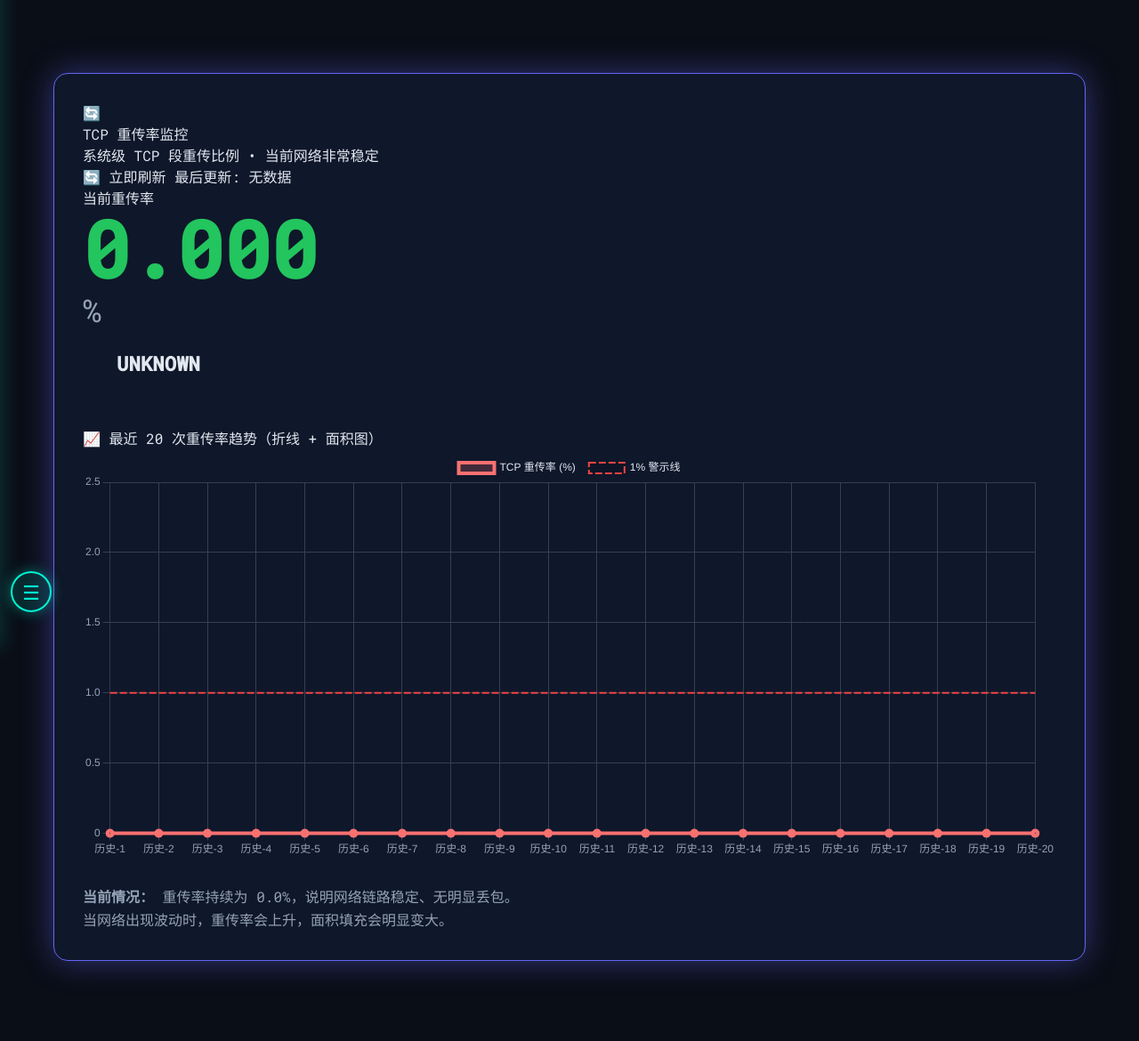
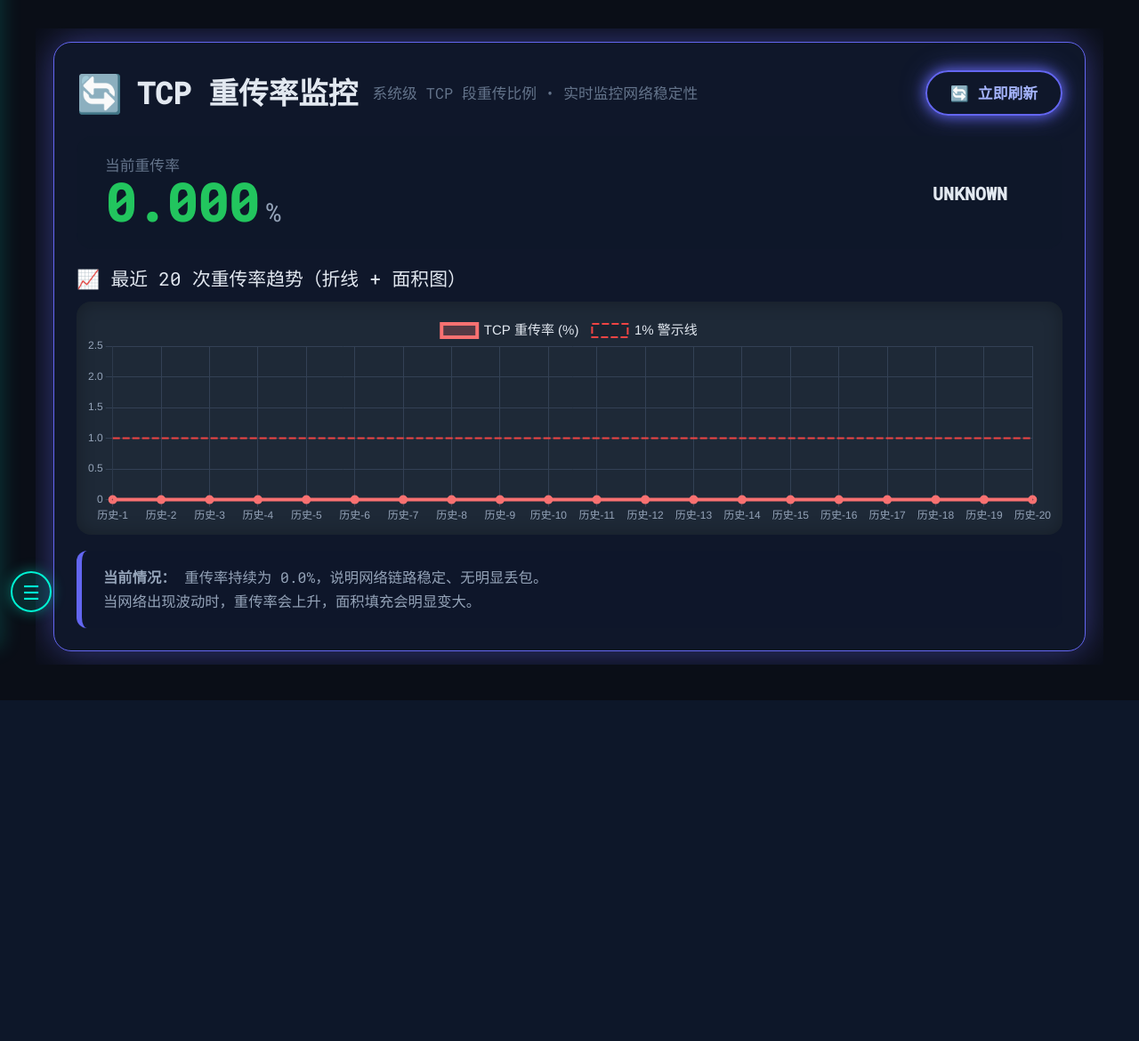
Before and after one commit to perry466/django-monitor, a Django app: page /monitor/tcp-retrans/ in a window 1280 px wide. Shown: the part 72-1242 px from the top of the page at 89% size. After the commit the page ends 859 px from the top, so only its background shows below. Run offline with Django 5.2, Linux system fonts and the light colour scheme; data that the repository does not hold is empty; some libraries are stand-ins or nearby versions.

Commit message:
初步优化可视化界面

```diff
--- a/templates/monitor/tcp_retrans.html
+++ b/templates/monitor/tcp_retrans.html
@@ -3,41 +3,47 @@
 {% block title %}TCP 重传率监控 - NEON MONITOR{% endblock %}
 
 {% block content %}
-<div style="max-width: 1250px; margin: 30px auto; padding: 20px;">
+<div class="tcp-fullscreen-wrapper">
     <div class="neon-card">
+
+        <!-- 顶部标题栏（按钮在右上角） -->
         <div class="header">
+            <div class="title-group">
                 <span class="icon">🔄</span>
                 <h1>TCP 重传率监控</h1>
-            <p>系统级 TCP 段重传比例 • 当前网络非常稳定</p>
+                <p>系统级 TCP 段重传比例 • 实时监控网络稳定性</p>
             </div>
 
-        <div class="refresh-bar">
+            <!-- 优化后的立即刷新按钮（更匹配 NeON 主题） -->
             <button onclick="loadData()" class="neon-btn">🔄 立即刷新</button>
-            <span>最后更新: <span id="last-update">——</span></span>
         </div>
 
-        <!-- 当前数值展示 -->
+        <!-- 当前状态（再次缩小） -->
         <div class="current-status">
             <div class="value-group">
                 <div class="label">当前重传率</div>
+                <div class="big-value-wrapper">
                     <div id="current-rate" class="big-value">0.000</div>
                     <span class="unit">%</span>
+                </div>
             </div>
             <div id="status-badge" class="badge excellent">EXCELLENT</div>
         </div>
 
-        <!-- 趋势图 -->
-        <div class="chart-container">
+        <!-- 图表区（再次放大，占据更多空间） -->
+        <div class="chart-section">
             <h3>📈 最近 20 次重传率趋势（折线 + 面积图）</h3>
-            <div style="height: 460px; position: relative;">
+            <div class="chart-wrapper">
                 <canvas id="tcpRetransChart"></canvas>
             </div>
         </div>
 
+        <!-- 底部说明 -->
         <div class="info-box">
             <strong>当前情况：</strong> 重传率持续为 0.0%，说明网络链路稳定、无明显丢包。<br>
             当网络出现波动时，重传率会上升，面积填充会明显变大。
         </div>
+
     </div>
 </div>
 {% endblock %}
@@ -51,33 +57,36 @@ function loadData() {
     fetch('/monitor/api/multi-tcp-retrans/')
         .then(r => r.json())
         .then(res => {
-            if (res.code !== 0) return;
+            if (res.code !== 0) {
+                console.error('API 错误:', res.msg);
+                return;
+            }
 
             const d = res.data;
 
-            // 更新顶部数值
             document.getElementById('current-rate').textContent = d.current_rate.toFixed(3);
-            document.getElementById('last-update').textContent = d.timestamp || '刚刚';
 
-            // 更新状态徽章
             const badge = document.getElementById('status-badge');
-            badge.textContent = (d.status || 'excellent').toUpperCase();
-            badge.className = `badge ${d.status || 'excellent'}`;
+            const status = (d.status || 'excellent').toLowerCase();
+            badge.textContent = status.toUpperCase();
+            badge.className = `badge ${status}`;
 
-            // 准备图表数据
+            const labels = d.history?.labels || Array(20).fill('—');
+            const rateData = d.history?.datasets?.[0]?.data || Array(20).fill(0);
+
             const ctx = document.getElementById('tcpRetransChart');
             if (tcpChart) tcpChart.destroy();
 
             tcpChart = new Chart(ctx, {
                 type: 'line',
                 data: {
-                    labels: d.history.labels,
+                    labels: labels,
                     datasets: [
                         {
                             label: 'TCP 重传率 (%)',
-                            data: d.history.datasets[0].data,
+                            data: rateData,
                             borderColor: '#f87171',
-                            backgroundColor: 'rgba(248, 113, 113, 0.22)',   // 面积填充
+                            backgroundColor: 'rgba(248, 113, 113, 0.25)',
                             borderWidth: 4,
                             tension: 0.4,
                             fill: true,
@@ -86,7 +95,7 @@ function loadData() {
                         },
                         {
                             label: '1% 警示线',
-                            data: Array(d.history.labels.length).fill(1),
+                            data: Array(labels.length).fill(1),
                             borderColor: '#ef4444',
                             borderWidth: 2,
                             borderDash: [8, 3],
@@ -101,7 +110,7 @@ function loadData() {
                     scales: {
                         y: {
                             beginAtZero: true,
-                            max: 2.5,                    // 固定范围，让0也有明显显示
+                            max: 2.5,
                             grid: { color: '#334155' },
                             ticks: { color: '#94a3b8', stepSize: 0.5 }
                         },
@@ -113,46 +122,165 @@ function loadData() {
                     plugins: {
                         legend: {
                             display: true,
-                            labels: { color: '#e2e8f0', padding: 15 }
+                            labels: { color: '#e2e8f0', padding: 15, font: { size: 15 } }
                         }
                     }
                 }
             });
         })
-        .catch(err => console.error(err));
+        .catch(err => console.error('请求失败:', err));
 }
 
-// 页面加载自动刷新 + 每分钟自动更新
 window.onload = loadData;
 setInterval(loadData, 60000);
 </script>
 
 <style>
+.tcp-fullscreen-wrapper {
+    width: 100%;
+    height: calc(100vh - 85px);
+    padding: 15px 20px;
+    margin: 0;
+    box-sizing: border-box;
+    overflow: hidden;
+    display: flex;
+    align-items: stretch;
+}
+
 .neon-card {
     background: #0f172a;
     border: 1px solid #6366f1;
-    border-radius: 16px;
-    padding: 32px;
-    box-shadow: 0 0 35px rgba(99, 102, 241, 0.45);
+    border-radius: 20px;
+    box-shadow: 0 0 40px rgba(99, 102, 241, 0.5);
     color: #e2e8f0;
+    width: 100%;
+    height: 100%;
+    padding: 25px;
+    display: flex;
+    flex-direction: column;
+    gap: 18px;
+    overflow: hidden;
+}
+
+/* 标题栏 */
+.header {
+    display: flex;
+    justify-content: space-between;
+    align-items: center;
+    flex-shrink: 0;
+    gap: 20px;
+}
+.title-group {
+    display: flex;
+    align-items: center;
+    gap: 16px;
+}
+.header .icon { font-size: 2.6rem; }
+.header h1 { margin: 0; font-size: 2.1rem; font-weight: 700; }
+.header p { margin: 0; color: #64748b; font-size: 1.05rem; }
+
+/* 优化后的 NeON 主题刷新按钮 */
+.neon-btn {
+    background: transparent;
+    color: #a5b4fc;
+    border: 2px solid #6366f1;
+    padding: 11px 26px;
+    border-radius: 9999px;
+    font-weight: 700;
+    font-size: 1.05rem;
+    cursor: pointer;
+    box-shadow:
+        0 0 15px #6366f1,
+        0 0 30px rgba(99, 102, 241, 0.4);
+    transition: all 0.3s ease;
+    white-space: nowrap;
+    display: flex;
+    align-items: center;
+    gap: 8px;
+}
+.neon-btn:hover {
+    background: #6366f1;
+    color: white;
+    box-shadow:
+        0 0 25px #6366f1,
+        0 0 45px rgba(99, 102, 241, 0.7);
+    transform: translateY(-2px);
+}
+
+/* 当前数据再次缩小 */
+.current-status {
+    display: flex;
+    align-items: center;
+    justify-content: space-between;
+    background: rgba(15, 23, 42, 0.7);
+    border-radius: 18px;
+    padding: 20px 32px;
+    flex-shrink: 0;
+}
+.value-group .label {
+    font-size: 1.05rem;
+    color: #64748b;
+}
+.big-value-wrapper {
+    display: flex;
+    align-items: baseline;
+    gap: 8px;
 }
 .big-value {
-    font-size: 5.5rem;
+    font-size: 3.6rem;        /* 再次缩小 */
     font-weight: 700;
     color: #22c55e;
     line-height: 1;
 }
-.unit { font-size: 2.2rem; color: #94a3b8; }
+.unit {
+    font-size: 1.8rem;
+    color: #94a3b8;
+}
+
+/* 图表区再次放大（占据更多空间） */
+.chart-section {
+    flex: 1 1 auto;
+    display: flex;
+    flex-direction: column;
+    min-height: 0;
+}
+.chart-section h3 {
+    margin: 0 0 10px 0;
+    font-size: 1.3rem;
+}
+.chart-wrapper {
+    flex: 1;
+    position: relative;
+    border-radius: 16px;
+    background: #1e2937;
+    padding: 10px;
+    box-shadow: inset 0 0 20px rgba(0,0,0,0.3);
+}
+
+/* 底部说明 */
+.info-box {
+    flex-shrink: 0;
+    background: rgba(15, 23, 42, 0.5);
+    padding: 16px 24px;
+    border-radius: 12px;
+    border-left: 6px solid #6366f1;
+    line-height: 1.7;
+    font-size: 1.02rem;
+    color: #94a3b8;
+}
+
+/* 状态徽章略微缩小 */
 .badge {
-    padding: 16px 38px;
+    padding: 12px 30px;
     border-radius: 9999px;
-    font-size: 1.4rem;
+    font-size: 1.25rem;
     font-weight: bold;
+    display: flex;
+    align-items: center;
+    justify-content: center;
 }
-.excellent { background: #22c55e; color: black; }
-.warning { background: #eab308; color: black; }
-.critical { background: #ef4444; color: white; }
-.chart-container { margin-top: 40px; }
-.info-box { margin-top: 30px; color: #94a3b8; line-height: 1.6; }
+.excellent { background: #22c55e; color: #000; }
+.warning { background: #eab308; color: #000; }
+.critical { background: #ef4444; color: #fff; }
 </style>
 {% endblock %}
```
Lines whose indentation alone changed are shown as unchanged.
